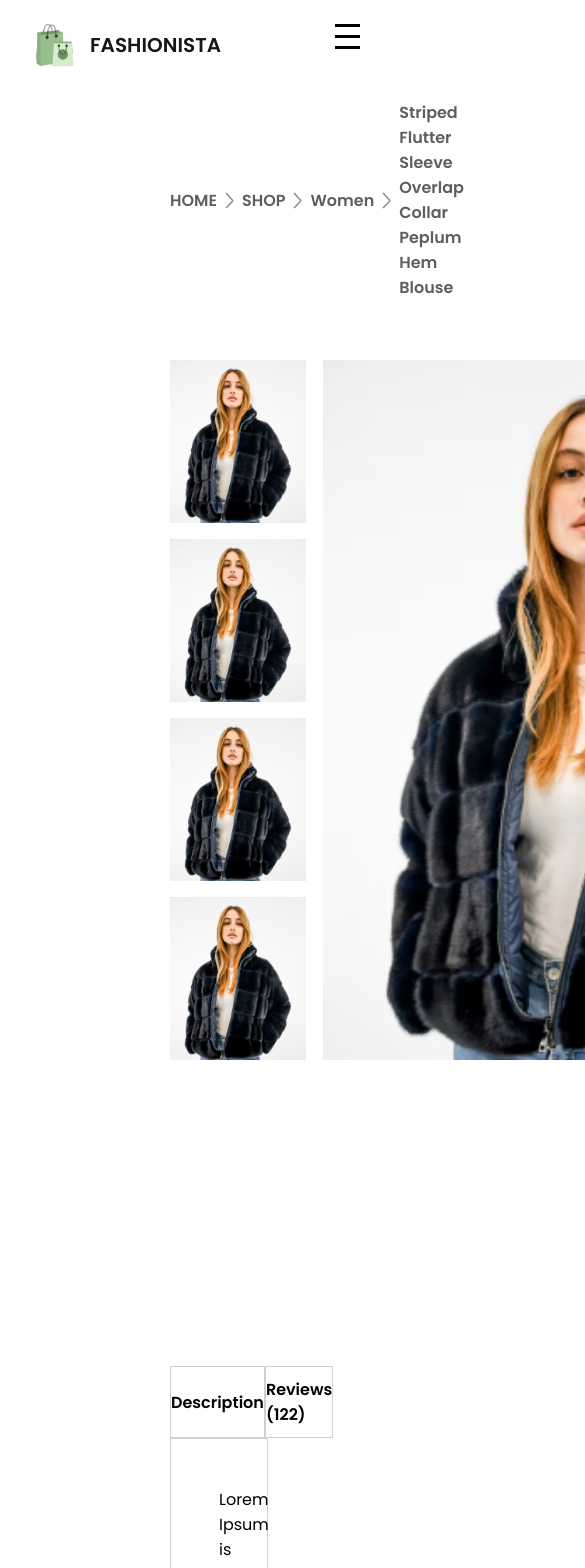
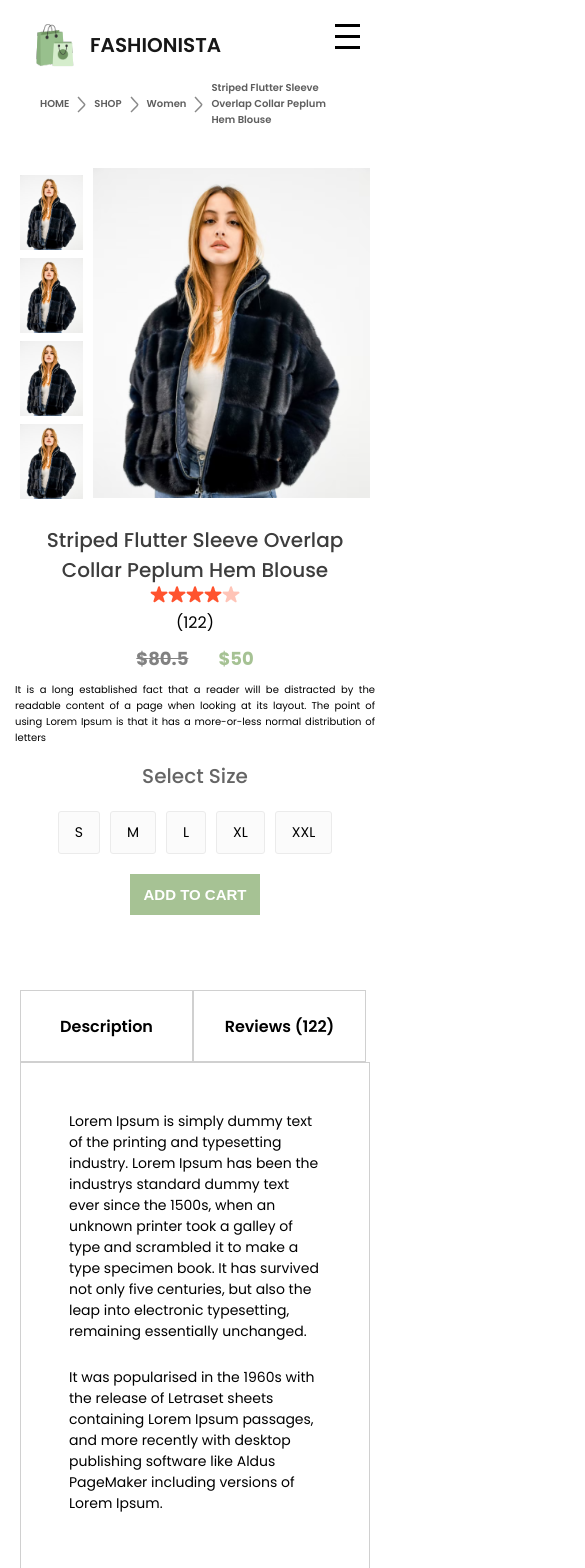
Before and after one commit to nkduyenpham/reactjs-ecom, a React (Vite) app: page /product/1 in a window 390 px wide. Shown: the top 1568 px of the page, 585 px wide, since content can reach past the window. Built offline with nearby package versions, Linux system fonts and the light colour scheme.

Commit message:
setup responsiveness for product details page

```diff
--- a/src/Components/Breadcrums/Breadcrum.css
+++ b/src/Components/Breadcrums/Breadcrum.css
@@ -8,3 +8,33 @@
     margin: 60px 170px;
     text-transform: capitalize;
 }
+
+@media(max-width: 1280px) {
+    .breadcrum {
+        margin: 30px 50px;
+        font-size: 14px;
+    }
+
+}
+
+@media(max-width: 1024px) {
+    .breadcrum {
+        margin: 30px 50px;
+        font-size: 14px;
+    }
+}
+
+
+@media(max-width: 800px) {
+    .breadcrum {
+        margin: 30px 30px;
+        font-size: 13px;
+    }
+}
+
+@media(max-width: 500px) {
+    .breadcrum {
+        font-size: 10px;
+        margin: 40px;
+    }
+}
--- a/src/Components/DescriptionBox/DescriptionBox.css
+++ b/src/Components/DescriptionBox/DescriptionBox.css
@@ -30,3 +30,19 @@
     padding: 48px;
     padding-bottom: 70px;
 }
+
+@media(max-width:1280px) {
+    .descriptionbox {
+        margin: 60px;
+    }
+}
+
+@media(max-width:800px) {
+    .descriptionbox {
+        margin: 60px 20px;
+    }
+
+    .descriptionbox-description {
+        font-size: 14px;
+    }
+}
--- a/src/Components/ProductDisplay/ProductDisplay.css
+++ b/src/Components/ProductDisplay/ProductDisplay.css
@@ -95,3 +95,245 @@
     outline: none;
     cursor: pointer;
 }
+
+@media (max-width: 1280px) {
+    .productdisplay {
+        margin: 0px 60px;
+    }
+
+    .productdisplay-left {
+        gap: 10px;
+    }
+
+    .productdisplay-img-list {
+        gap: 10px
+    }
+
+    .productdisplay-img-list img {
+        height: 120px;
+    }
+
+    .productdisplay-main-img {
+        width: auto;
+        height: 510px;
+    }
+
+    .productdisplay-right {
+        margin: 0px 20px;
+    }
+
+    .productdisplay-right h1 {
+        font-size: 22px;
+    }
+
+    .productdisplay-right-starts {
+        gap: 3px;
+        font-size: 13px;
+    }
+
+    .productdisplay-right-prices {
+        margin: 10px 0px;
+        font-size: 18px;
+    }
+
+    .productdisplay-right-description {
+        font-size: 13px;
+    }
+
+    .productdisplay-right-size h1 {
+        margin-top: 20px;
+        font-size: 20px;
+    }
+
+    .productdisplay-right-sizes div {
+        padding: 14px 20px;
+    }
+
+    .productdisplay-right button {
+        width: 150px;
+        padding: 15px 0px;
+        margin-bottom: 20px;
+    }
+
+    .productdisplay-right-category {
+        margin-top: 5px;
+        font-size: 14px;
+    }
+}
+
+@media (max-width: 1024px) {
+    .productdisplay {
+        margin: 0px 30px;
+    }
+
+    .productdisplay-left {
+        gap: 5px;
+    }
+
+
+    .productdisplay-img-list img {
+        height: 80px;
+    }
+
+    .productdisplay-main-img {
+        height: 350px;
+    }
+
+    .productdisplay-right h1 {
+        font-size: 18px;
+    }
+
+    .productdisplay-right-starts img {
+        width: 15px
+    }
+
+    .productdisplay-right-description {
+        font-size: 12px;
+    }
+
+    .productdisplay-right-sizes {
+        margin: 10px 0px;
+    }
+
+    .productdisplay-right-sizes div {
+        padding: 14px 16px;
+        font-size: 12px;
+    }
+
+    .productdisplay-right button {
+        width: 120px;
+        padding: 10px 0px;
+        margin-bottom: 10px;
+        font-size: 14px;
+    }
+
+    .productdisplay-right-category {
+        font-size: 12px;
+    }
+}
+
+@media (max-width: 800px) {
+    .productdisplay {
+        margin: 0px 10px;
+    }
+
+    .productdisplay-left {
+        gap: 0px;
+        flex-direction: column-reverse;
+        align-items: center;
+    }
+
+    .productdisplay-img-list {
+        flex-direction: row;
+        gap: 6px;
+    }
+
+    .productdisplay-img-list img {
+        height: 70px;
+    }
+
+    .productdisplay-main-img {
+        height: 300px;
+    }
+
+    .productdisplay-right h1 {
+        font-size: 14px;
+    }
+
+    .productdisplay-right-starts img {
+        width: 13px
+    }
+
+    .productdisplay-right-description {
+        font-size: 10px;
+    }
+
+    .productdisplay-right-size h1 {
+        margin-top: 10px 0px;
+    }
+
+    .productdisplay-right-sizes {
+        margin: 10px;
+        gap: 5px;
+    }
+
+    .productdisplay-right-sizes div {
+        padding: 4px 11px;
+    }
+
+    .productdisplay-right button {
+        width: 100px;
+        font-size: 12px;
+    }
+
+    .productdisplay-right-category {
+        font-size: 10px;
+    }
+}
+
+@media (max-width: 500px) {
+    .productdisplay {
+        flex-direction: column;
+    }
+
+    .productdisplay-left {
+        gap: 10px;
+        flex-direction: row;
+        margin: auto;
+    }
+
+    .productdisplay-img-list {
+        flex-direction: column;
+        gap: 8px;
+    }
+
+    .productdisplay-img-list img {
+        height: 75px;
+    }
+
+    .productdisplay-main-img {
+        height: 330px;
+    }
+
+    .productdisplay-right {
+        margin: 5px;
+        display: flex;
+        align-items: center;
+        justify-content: center;
+        text-align: center;
+    }
+
+    .productdisplay-right h1 {
+        margin-top: 15px;
+        font-size: 20px;
+        font-weight: 500;
+    }
+
+    .productdisplay-right-starts img {
+        width: 15px;
+    }
+
+    .productdisplay-right-sizes {
+        gap: 10px;
+        margin: 20px 0px;
+    }
+
+    .productdisplay-right-sizes div {
+        padding: 10px 16px;
+        font-size: 14px;
+    }
+
+    .productdisplay-right button {
+        width: 130px;
+        font-size: 15px;
+        padding: 12px 0px;
+    }
+
+    .productdisplay-right-category {
+        display: none;
+    }
+
+    .productdisplay-right-description {
+        text-align: justify;
+    }
+}
--- a/src/Components/RelatedProducts/RelatedProducts.css
+++ b/src/Components/RelatedProducts/RelatedProducts.css
@@ -24,3 +24,82 @@
     display: flex;
     gap: 30px;
 }
+
+@media(max-width: 1280px) {
+    .relatedproducts {
+        height: 80vh;
+    }
+
+    .relatedproducts h1 {
+        font-size: 40px;
+    }
+
+    .relatedproducts hr {
+        width: 160px;
+        height: 4px;
+    }
+
+    .relatedproducts-item {
+        gap: 20px;
+        margin-top: 30px;
+    }
+}
+
+@media(max-width: 1024px) {
+    .relatedproducts {
+        height: 60vh;
+    }
+
+    .relatedproducts h1 {
+        font-size: 30px;
+    }
+
+    .relatedproducts hr {
+        width: 120px;
+        height: 3px;
+    }
+
+    .relatedproducts-item {
+        gap: 15px;
+        margin-top: 20px;
+    }
+}
+
+@media(max-width: 800px) {
+    .relatedproducts {
+        height: 100vh;
+    }
+
+    .relatedproducts h1 {
+        font-size: 20px;
+    }
+
+    .relatedproducts hr {
+        width: 100px;
+    }
+
+    .relatedproducts-item {
+        display: grid;
+        grid-template-columns: repeat(2, 1fr);
+        gap: 15px;
+        justify-items: center;
+    }
+}
+
+@media(max-width: 500px) {
+    .relatedproducts {
+        height: auto;
+    }
+
+    .relatedproducts-item {
+        display: grid;
+        grid-template-columns: 1fr;
+        gap: 10px;
+        margin-top: 20px;
+        justify-items: center;
+    }
+
+    .relatedproducts h1 {
+        font-size: 16px;
+    }
+}
```
